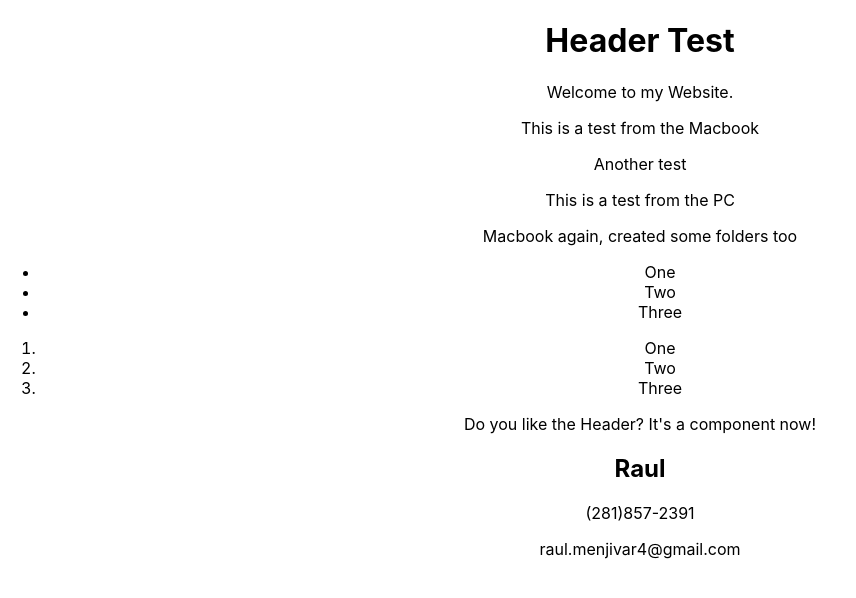
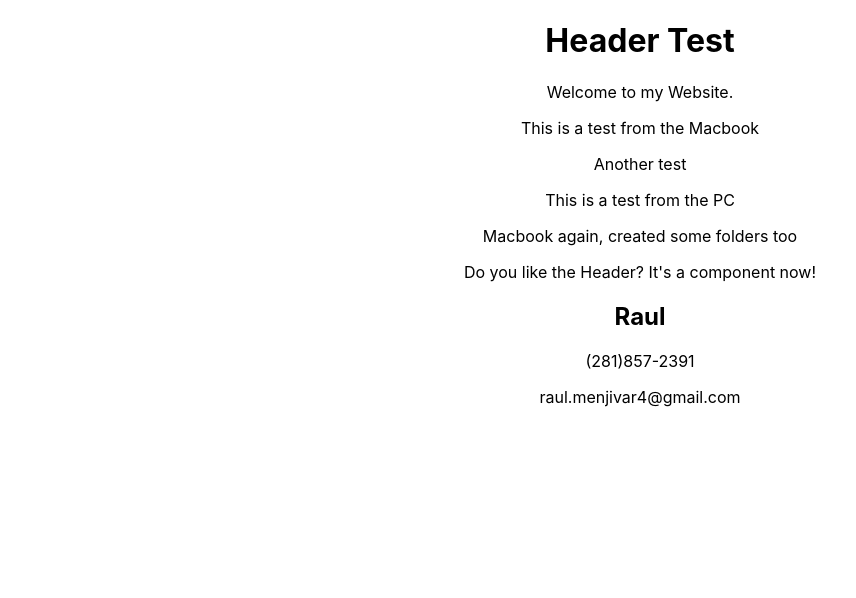
Before and after one commit to RMenjivar0204/raul-portfolio-website, a React (Create React App) app: page / in a window 1280 px wide. Shown: the top 598 px of the page, without its empty margins (0-856 px from the left). Built offline with nearby package versions, Linux system fonts and the light colour scheme.

Commit message:
Removed both ordered and unordered lists from App.js

```diff
--- a/src/App.js
+++ b/src/App.js
@@ -12,16 +12,6 @@ function App() {
       <p>Another test</p>
       <p>This is a test from the PC</p>
       <p>Macbook again, created some folders too</p>
-      <ul>
-        <li>One</li>
-        <li>Two</li>
-        <li>Three</li>
-      </ul>
-      <ol>
-        <li>One</li>
-        <li>Two</li>
-        <li>Three</li>
-      </ol>
       <p>Do you like the Header? It's a component now!</p>
       <Card
         name="Raul"
```
